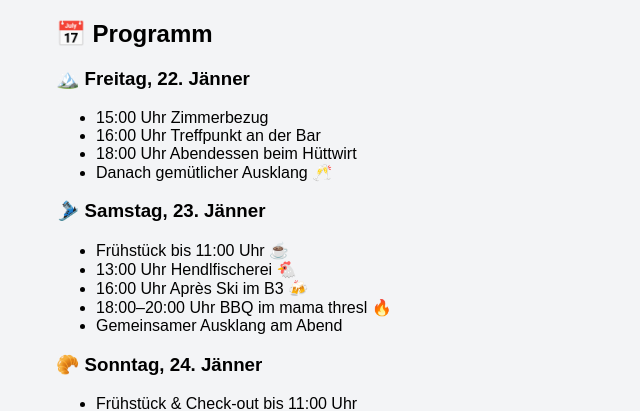
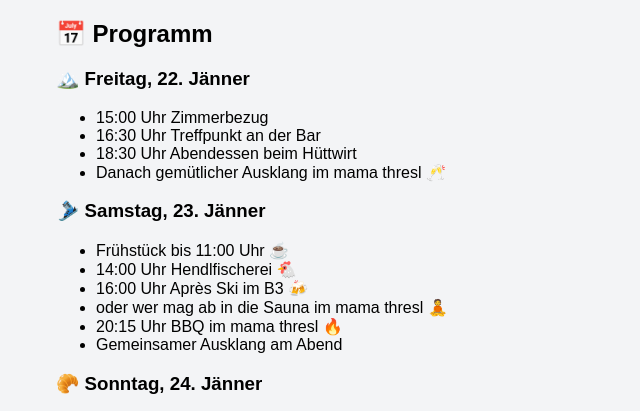
Before and after one commit to tina11610/leogang-weekend-2027, a React (Vite) app: page / in a window 1280 px wide. Shown: the part 1280-1691 px from the top of the page, without its empty margins (64-704 px from the left). Built offline with nearby package versions, Linux system fonts and the light colour scheme; no server answers; the database is empty.

Commit message:
Programm geändert

```diff
--- a/src/App.jsx
+++ b/src/App.jsx
@@ -278,9 +278,9 @@ wochenende`}
         <h3>🏔️ Freitag, 22. Jänner</h3>
         <ul>
           <li>15:00 Uhr Zimmerbezug</li>
-          <li>16:00 Uhr Treffpunkt an der Bar</li>
-          <li>18:00 Uhr Abendessen beim Hüttwirt</li>
-          <li>Danach gemütlicher Ausklang 🥂</li>
+          <li>16:30 Uhr Treffpunkt an der Bar</li>
+          <li>18:30 Uhr Abendessen beim Hüttwirt</li>
+          <li>Danach gemütlicher Ausklang im mama thresl 🥂</li>
         </ul>
       </div>
 
@@ -288,9 +288,10 @@ wochenende`}
         <h3>🎿 Samstag, 23. Jänner</h3>
         <ul>
           <li>Frühstück bis 11:00 Uhr ☕</li>
-          <li>13:00 Uhr Hendlfischerei 🐔</li>
+          <li>14:00 Uhr Hendlfischerei 🐔</li>
           <li>16:00 Uhr Après Ski im B3 🍻</li>
-          <li>18:00–20:00 Uhr BBQ im mama thresl 🔥</li>
+          <li>oder wer mag ab in die Sauna im mama thresl 🧘</li>
+          <li>20:15 Uhr BBQ im mama thresl 🔥</li>
           <li>Gemeinsamer Ausklang am Abend</li>
         </ul>
       </div>
```
